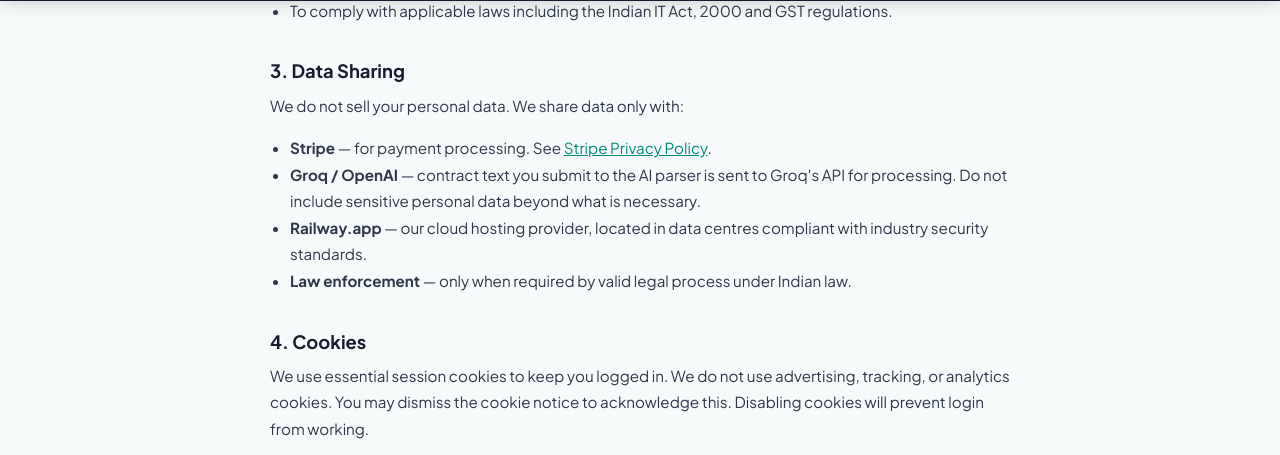
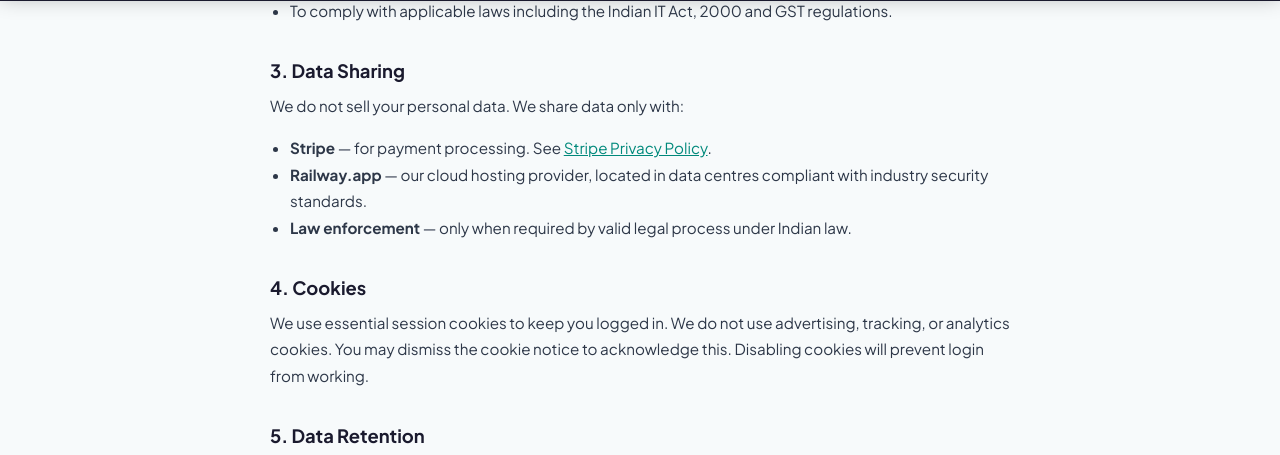
Before and after one commit to heerekarshiva/GstLink, a Flask app: page /privacy in a window 1280 px wide. Shown: the part 799-1254 px from the top of the page. Run offline with Flask 3, Linux system fonts and the light colour scheme; some libraries are stand-ins or nearby versions.

Commit message:
Update data sharing information in privacy policy
Removed mention of Groq / OpenAI from data sharing section.

```diff
--- a/templates/privacy.html
+++ b/templates/privacy.html
@@ -32,7 +32,6 @@
   <p>We do not sell your personal data. We share data only with:</p>
   <ul>
     <li><strong>Stripe</strong> — for payment processing. See <a href="https://stripe.com/in/privacy" target="_blank">Stripe Privacy Policy</a>.</li>
-    <li><strong>Groq / OpenAI</strong> — contract text you submit to the AI parser is sent to Groq's API for processing. Do not include sensitive personal data beyond what is necessary.</li>
     <li><strong>Railway.app</strong> — our cloud hosting provider, located in data centres compliant with industry security standards.</li>
     <li><strong>Law enforcement</strong> — only when required by valid legal process under Indian law.</li>
   </ul>
```
